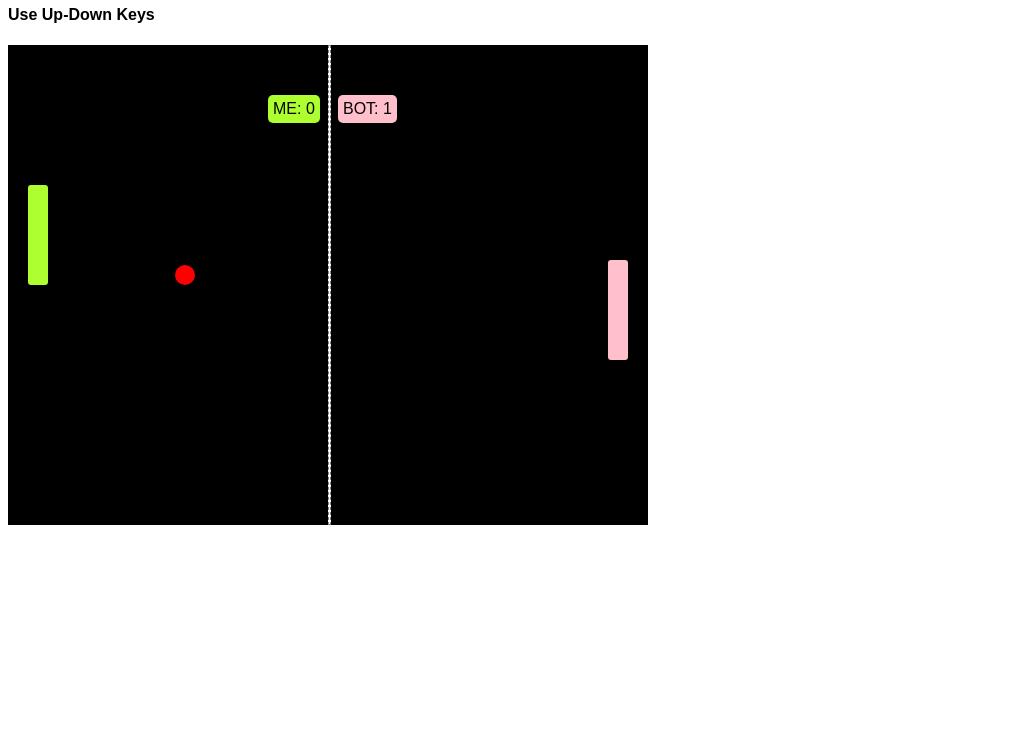
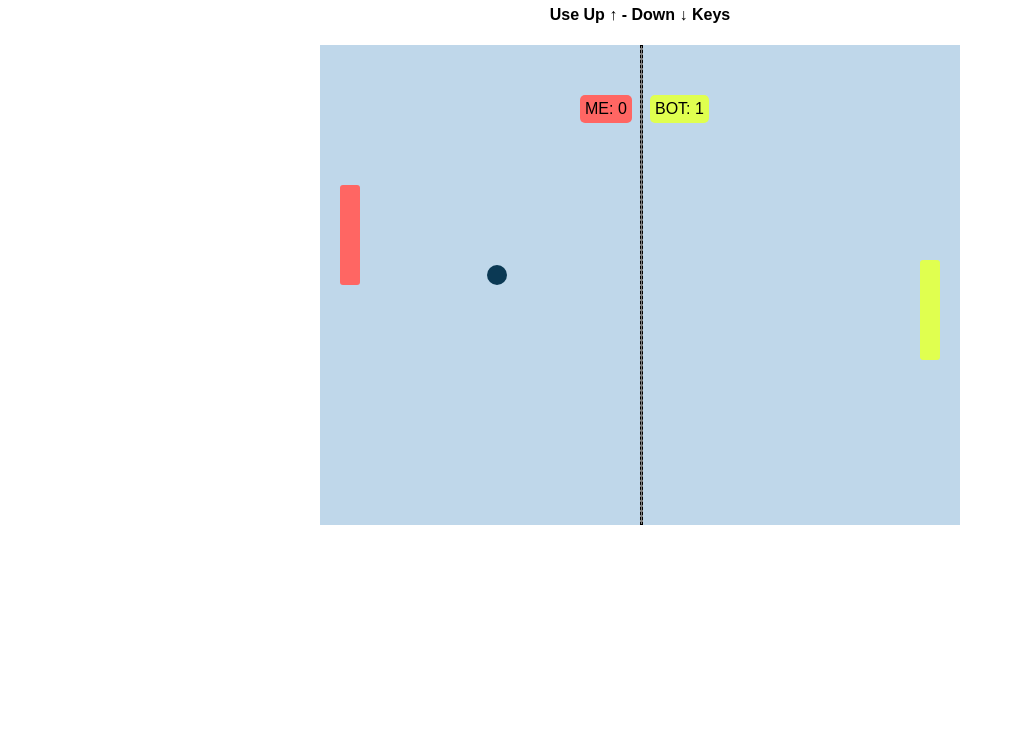
Before and after one commit to aryanpawar/pong-game, a plain HTML site: page index.html in a window 1280 px wide. Shown: the part 63-800 px from the top of the page, without its empty margins (0-1015 px from the left). Drawn offline with Linux system fonts and the light colour scheme.

Commit message:
Basic Look Change

```diff
--- a/index.html
+++ b/index.html
@@ -9,7 +9,7 @@
 </head>
 <body>
     <h2>Pong Game</h2>
-    <h4>Use Up-Down Keys</h4>
+    <h4>Use Up ↑ - Down ↓ Keys</h4>
 
     <div id="game">
         <div id="divider"></div>
--- a/style.css
+++ b/style.css
@@ -6,7 +6,8 @@ body {
     position: relative;
     width: 640px;
     height: 480px;
-    background-color: black;
+    background-color: #BFD7EA;
+    margin: auto;
 }
 
 #score_player1, #score_player2 {
@@ -16,22 +17,22 @@ body {
 }
 
 #score_player1 {
-    left: 155px;
+    left: 150px;
     top: 50px;
-    background-color: greenyellow;
+    background-color: #FF6663;
 }
 
 #score_player2 {
-    left: 290px;
+    left: 300px;
     top: 50px;
-    background-color: pink;
+    background-color: #E0FF4F;
 }
 
 #divider{
     position: absolute;
     width: 1px;
-    background-color: white;
-    border: 1px dashed grey;
+    background-color: grey;
+    border: 1px dashed black;
 }
 
 #player, #bot {
@@ -39,14 +40,18 @@ body {
 }
 
 #player {
-    background-color: greenyellow;
+    background-color: #FF6663;
 }
 
 #bot {
-    background-color: pink;
+    background-color: #E0FF4F;
 }
 
 #ball {
-    background-color: red;
+    background-color: #0B3954;
     border-radius: 50%;
 }
+
+h2,h4 {
+    text-align: center;
+}
```
